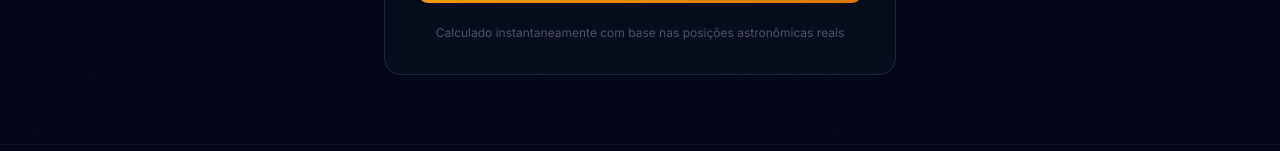
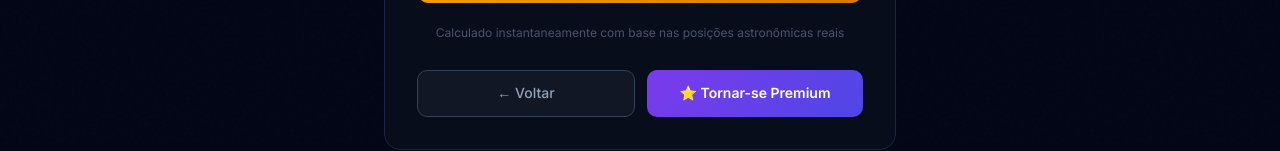
Before and after one commit to tonydzn/mapa_astral, a Next.js app: page /chart/new in a window 1280 px wide. Shown: the part 656-807 px from the top of the page. Built offline with nearby package versions, Linux system fonts and the light colour scheme; no server answers.

Commit message:
feat: adiciona botao Voltar e Tornar-se Premium no Mapa Natal

```diff
--- a/app/(app)/chart/new/page.tsx
+++ b/app/(app)/chart/new/page.tsx
@@ -168,6 +168,25 @@ export default function NewChartPage() {
                         {error && (
                             <div style={{ background: "rgba(239,68,68,0.1)", border: "1px solid rgba(239,68,68,0.3)", borderRadius: 8, padding: "12px 16px", color: "#ef4444", fontSize: 13 }}>
                                 {error}
+                                {error.includes("limite") && (
+                                    <Link
+                                        href="/checkout"
+                                        style={{
+                                            display: "block",
+                                            marginTop: 10,
+                                            background: "linear-gradient(135deg,#f59e0b,#d97706)",
+                                            color: "#000",
+                                            fontWeight: 700,
+                                            fontSize: 13,
+                                            textAlign: "center",
+                                            padding: "10px 16px",
+                                            borderRadius: 8,
+                                            textDecoration: "none",
+                                        }}
+                                    >
+                                        ⭐ Tornar-se Premium
+                                    </Link>
+                                )}
                             </div>
                         )}
 
@@ -178,6 +197,55 @@ export default function NewChartPage() {
                         <p style={{ textAlign: "center", fontSize: 12, color: "#475569" }}>
                             Calculado instantaneamente com base nas posições astronômicas reais
                         </p>
+
+                        <div style={{ display: "flex", gap: 12, marginTop: 8 }}>
+                            <Link
+                                href="/dashboard"
+                                style={{
+                                    flex: 1,
+                                    display: "flex",
+                                    alignItems: "center",
+                                    justifyContent: "center",
+                                    gap: 6,
+                                    padding: "11px 16px",
+                                    borderRadius: 10,
+                                    border: "1px solid #334155",
+                                    background: "rgba(255,255,255,0.04)",
+                                    color: "#94a3b8",
+                                    fontSize: 14,
+                                    fontWeight: 500,
+                                    textDecoration: "none",
+                                    transition: "background 0.2s",
+                                }}
+                                onMouseEnter={e => (e.currentTarget.style.background = "rgba(255,255,255,0.08)")}
+                                onMouseLeave={e => (e.currentTarget.style.background = "rgba(255,255,255,0.04)")}
+                            >
+                                ← Voltar
+                            </Link>
+
+                            <Link
+                                href="/checkout"
+                                style={{
+                                    flex: 1,
+                                    display: "flex",
+                                    alignItems: "center",
+                                    justifyContent: "center",
+                                    gap: 6,
+                                    padding: "11px 16px",
+                                    borderRadius: 10,
+                                    background: "linear-gradient(135deg,#7c3aed,#4f46e5)",
+                                    color: "#fff",
+                                    fontSize: 14,
+                                    fontWeight: 600,
+                                    textDecoration: "none",
+                                    transition: "opacity 0.2s",
+                                }}
+                                onMouseEnter={e => (e.currentTarget.style.opacity = "0.85")}
+                                onMouseLeave={e => (e.currentTarget.style.opacity = "1")}
+                            >
+                                ⭐ Tornar-se Premium
+                            </Link>
+                        </div>
                     </form>
                 </div>
             </main>
```
